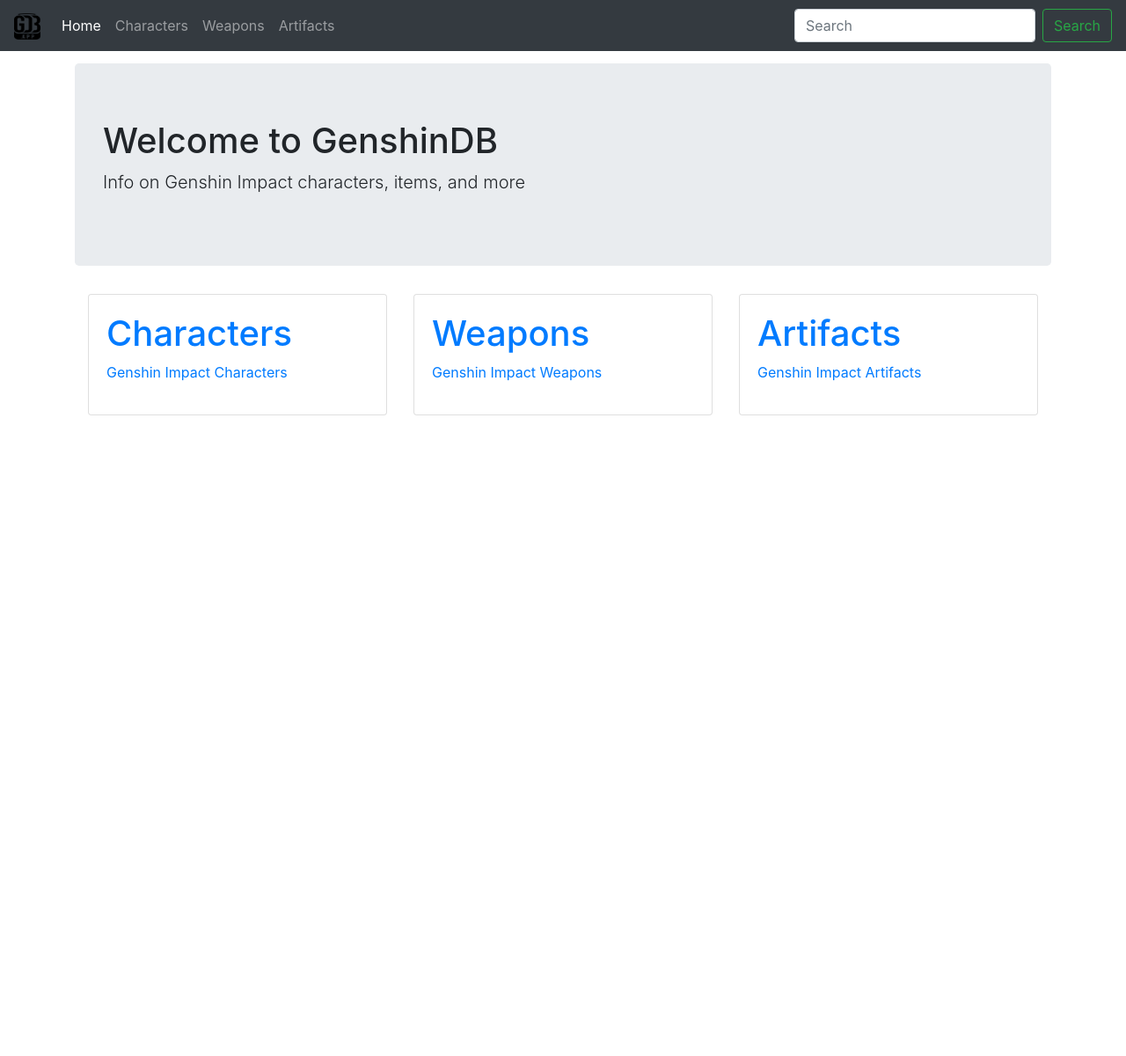
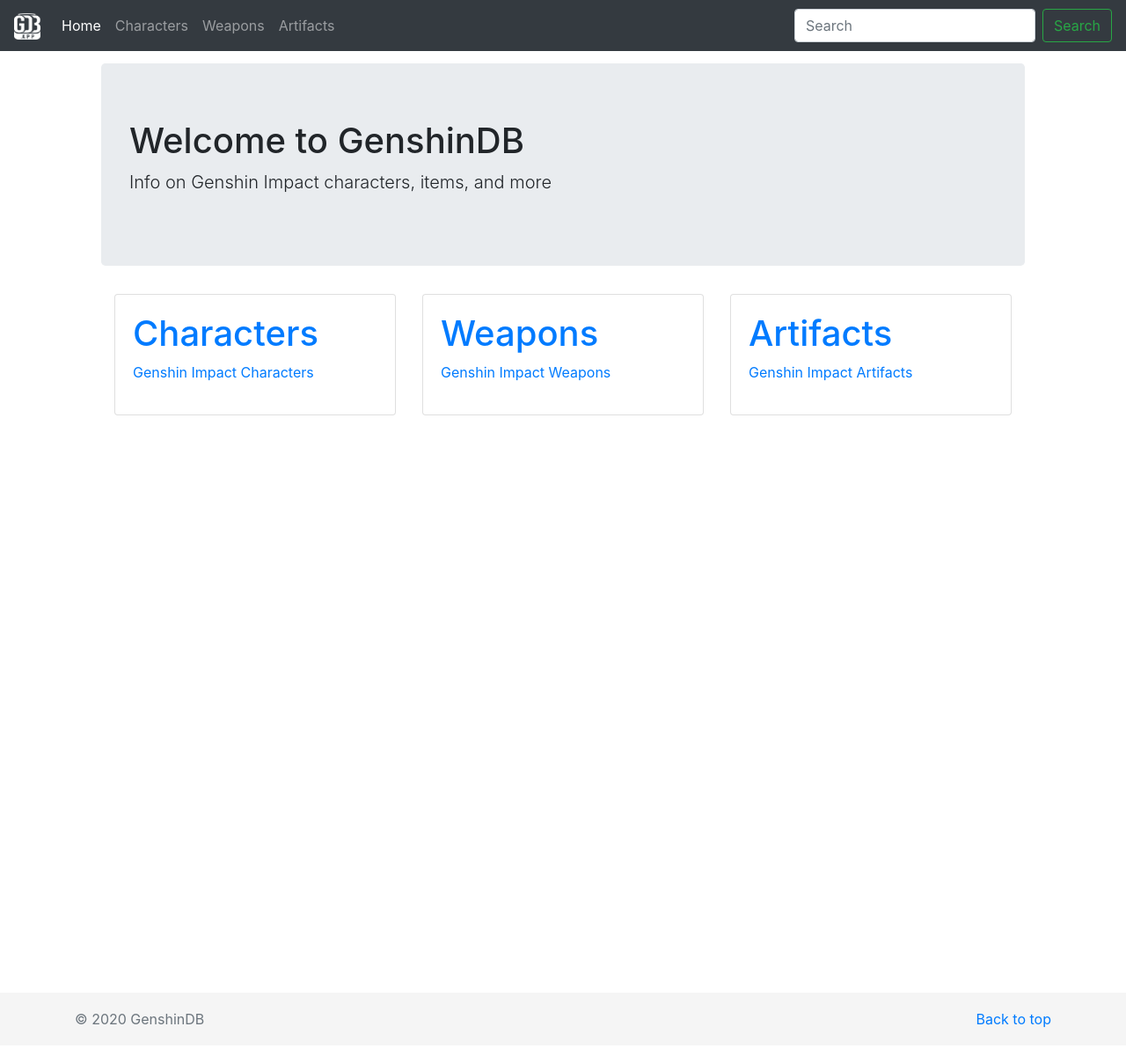
Before and after one commit to chris-sul/genshindb, a Django app: page / in a window 1280 px wide. Shown: the whole page at 88% size. After the commit the page ends 1168 px from the top, so only its background shows below. Run offline with Django 3.2, Linux system fonts and the light colour scheme; parts of the project's set-up code (start-up, migrations or seed data) failed here and were passed over; some libraries are stand-ins or nearby versions.

Commit message:
White brand img; Adding footer

```diff
--- a/genshindb/common_templates/base.html
+++ b/genshindb/common_templates/base.html
@@ -28,7 +28,7 @@
             {% block navbar %}
             <nav class="navbar navbar-expand-md navbar-dark fixed-top bg-dark">
                 <a class="navbar-brand" href="#">
-                    <img src="{% static 'img/gdb.png' %}" width="30" height="30" alt="">
+                    <img src="{% static 'img/gdb_white.png' %}" width="30" height="30" alt="">
                 </a>
                 <button class="navbar-toggler" type="button" data-toggle="collapse" data-target="#navbarCollapse" aria-controls="navbarCollapse" aria-expanded="false" aria-label="Toggle navigation">
                     <span class="navbar-toggler-icon"></span>
@@ -60,16 +60,20 @@
                 {% bootstrap_messages %}
             {% endblock %}
 
-            <div class="fluid-container" role="main">
-                {% block content %}
-                {% endblock %}
-            </div>
+            <main role="main" class="container">
+                <div class="container" role="main">
+                    {% block content %}
+                    {% endblock %}
+                </div>
+            </main>
         </div>
 
+        {% block footer %}
+            <footer class="footer text-muted">
+                {% include "footer.html" %}
+            </footer>
+        {% endblock %}
 
-        {% block footer %}
-
-        {% endblock %}
 
         {% block postbody %}
         <script src="https://code.jquery.com/jquery-3.3.1.slim.min.js" integrity="sha384-q8i/X+965DzO0rT7abK41JStQIAqVgRVzpbzo5smXKp4YfRvH+8abtTE1Pi6jizo" crossorigin="anonymous"></script>
--- /dev/null
+++ b/genshindb/common_templates/footer.html
@@ -0,0 +1,6 @@
+<div class="container">
+    <p class="float-right">
+      <a href="#">Back to top</a>
+    </p>
+    <p>© 2020 GenshinDB</p>
+  </div>
--- a/genshindb/static/css/style.css
+++ b/genshindb/static/css/style.css
@@ -1,8 +1,27 @@
 /* Show it is fixed to the top */
 
+/* Sticky footer styles
+-------------------------------------------------- */
+html {
+  position: relative;
+  min-height: 100%;
+}
 body {
-  min-height: 75rem;
+  margin-bottom: 60px; /* Margin bottom by footer height */
+  min-height: 70.5rem;
   padding-top: 4.5rem;
+}
+.footer {
+  position: absolute;
+  bottom: 0;
+  width: 100%;
+  height: 60px; /* Set the fixed height of the footer here */
+  line-height: 60px; /* Vertically center the text there */
+  background-color: #f5f5f5;
+}
+
+.footer p{
+  margin-bottom: 0;
 }
 
 .top-buffer { margin-top:20px; }
```
Also changed, not shown: genshindb/static/img/gdb_black.png (renamed from genshindb/static/img/gdb.png), genshindb/static/img/gdb_white.png (added).
